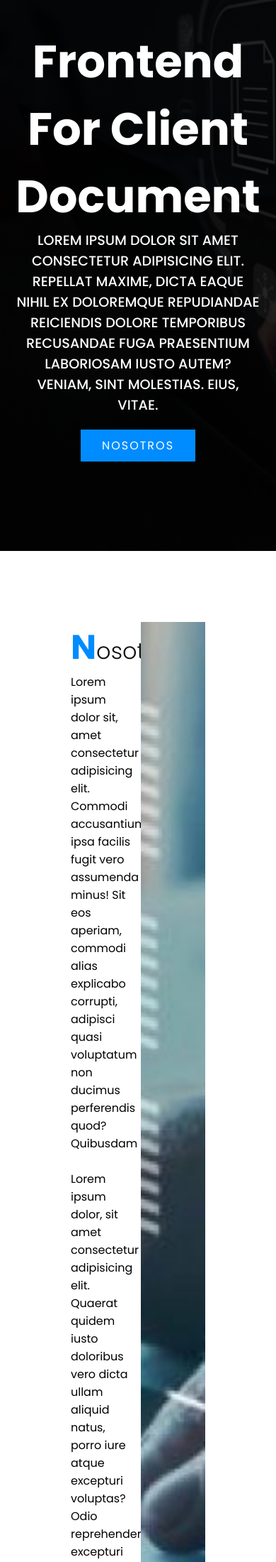
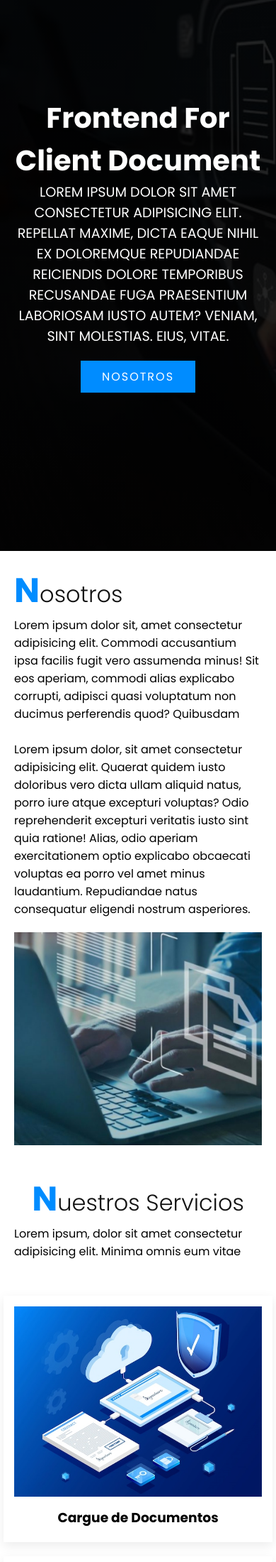
Before and after one commit to Edinson25/Proyecto_U, a PHP site: page / in a window 390 px wide. Shown: the part 68-2268 px from the top of the page at 71% size. Run offline with PHP 8.4, Linux system fonts and the light colour scheme.

Commit message:
Responsive total de la pagina principal terminano

```diff
--- a/estilos.css
+++ b/estilos.css
@@ -338,4 +338,56 @@ section{
     header.sticky .funcionNav{
         filter: invert(1);
     }
+
+    section{
+        padding: 20px;
+    }
+
+    .banner .contenedor h2{
+        color: #fff;
+        font-size: 4em;
+    }
+
+    .banner .contenedor p{
+        font-weight: 400;
+    }
+
+    .row{
+        flex-direction: column;
+    }
+
+    .row .col50{
+        position: relative;
+        width: 100%;
+    }
+
+    .row .col50 .imgBx{
+        height: 300px;
+        margin-top: 20px;
+    }
+
+    .servicios .contenido .box{
+        margin: 10px;
+    }
+
+    .servicios .contenido .box .imgBx{
+        height: 268px;
+    }
+
+    .contactos{
+        background: #fff;
+        justify-content: center;
+    }
+
+    .contactar{
+        padding: 35px 40px;
+        margin-top: 20px;
+        margin-bottom: 20px;
+    }
 }
+
+@media(max-width:480px){
+    .banner .contenedor h2{
+        font-size: 2.5em;
+    }
+}
```
